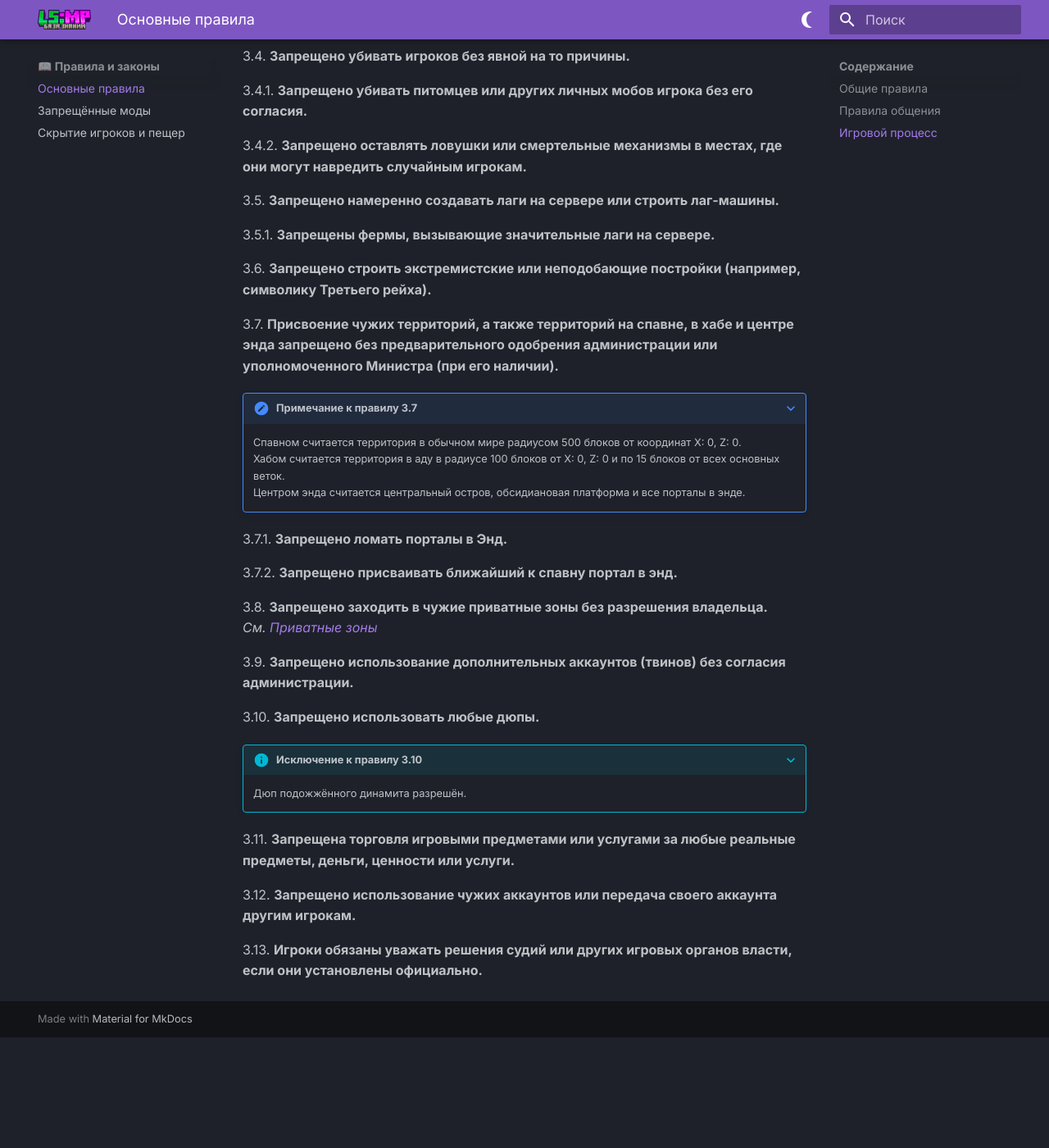
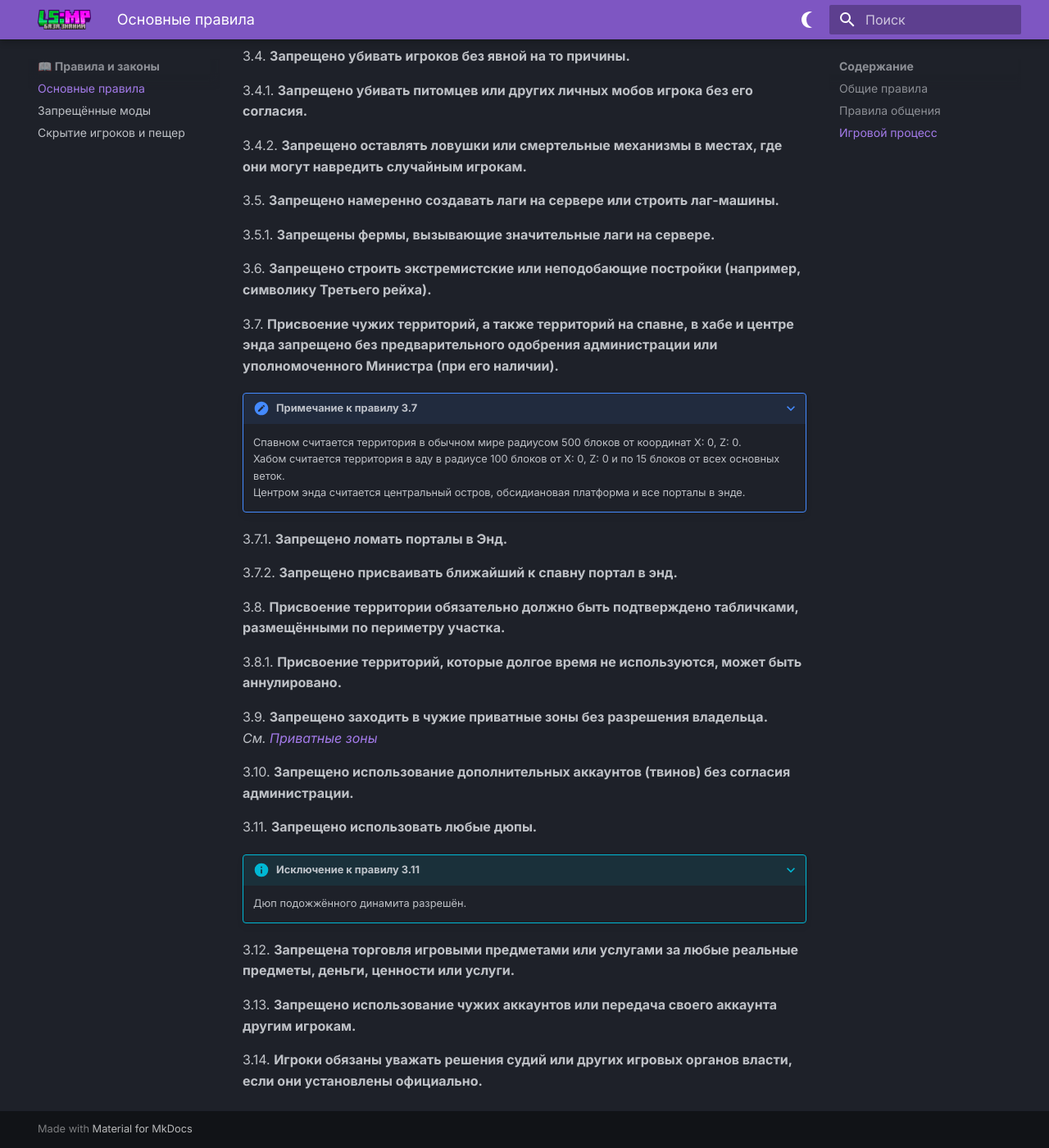
Before and after one commit to litkoit1003/LSMP-Wiki, an MkDocs documentation site: the page built from docs/rules/index.md, in a window 1280 px wide and 1400 px high, scrolled down 3660 px. Shown: the whole window at 82% size. Built offline with MkDocs 1.6.1 and Material for MkDocs 9.7.7, drawn with Linux system fonts in a browser that asks for light colours; before the commit the page ends 4925 px from its top, so only the background shows below that.

Commit message:
Rule update

```diff
--- a/docs/rules/index.md
+++ b/docs/rules/index.md
@@ -125,18 +125,22 @@
 
 3.7.2. **Запрещено присваивать ближайший к спавну портал в энд.**
 
-3.8. **Запрещено заходить в чужие приватные зоны без разрешения владельца.**
+3.8. **Присвоение территории обязательно должно быть подтверждено табличками, размещёнными по периметру участка.**
+
+3.8.1. **Присвоение территорий, которые долгое время не используются, может быть аннулировано.**
+
+3.9. **Запрещено заходить в чужие приватные зоны без разрешения владельца.**
 *См. [Приватные зоны](../private-areas.md)*
 
-3.9. **Запрещено использование дополнительных аккаунтов (твинов) без согласия администрации.**
+3.10. **Запрещено использование дополнительных аккаунтов (твинов) без согласия администрации.**
 
-3.10. **Запрещено использовать любые дюпы.**
+3.11. **Запрещено использовать любые дюпы.**
 
-???+ info "Исключение к правилу 3.10"
+???+ info "Исключение к правилу 3.11"
     Дюп подожжённого динамита разрешён.
 
-3.11. **Запрещена торговля игровыми предметами или услугами за любые реальные предметы, деньги, ценности или услуги.**
+3.12. **Запрещена торговля игровыми предметами или услугами за любые реальные предметы, деньги, ценности или услуги.**
 
-3.12. **Запрещено использование чужих аккаунтов или передача своего аккаунта другим игрокам.**
+3.13. **Запрещено использование чужих аккаунтов или передача своего аккаунта другим игрокам.**
 
-3.13. **Игроки обязаны уважать решения судий или других игровых органов власти, если они установлены официально.**
+3.14. **Игроки обязаны уважать решения судий или других игровых органов власти, если они установлены официально.**
```
